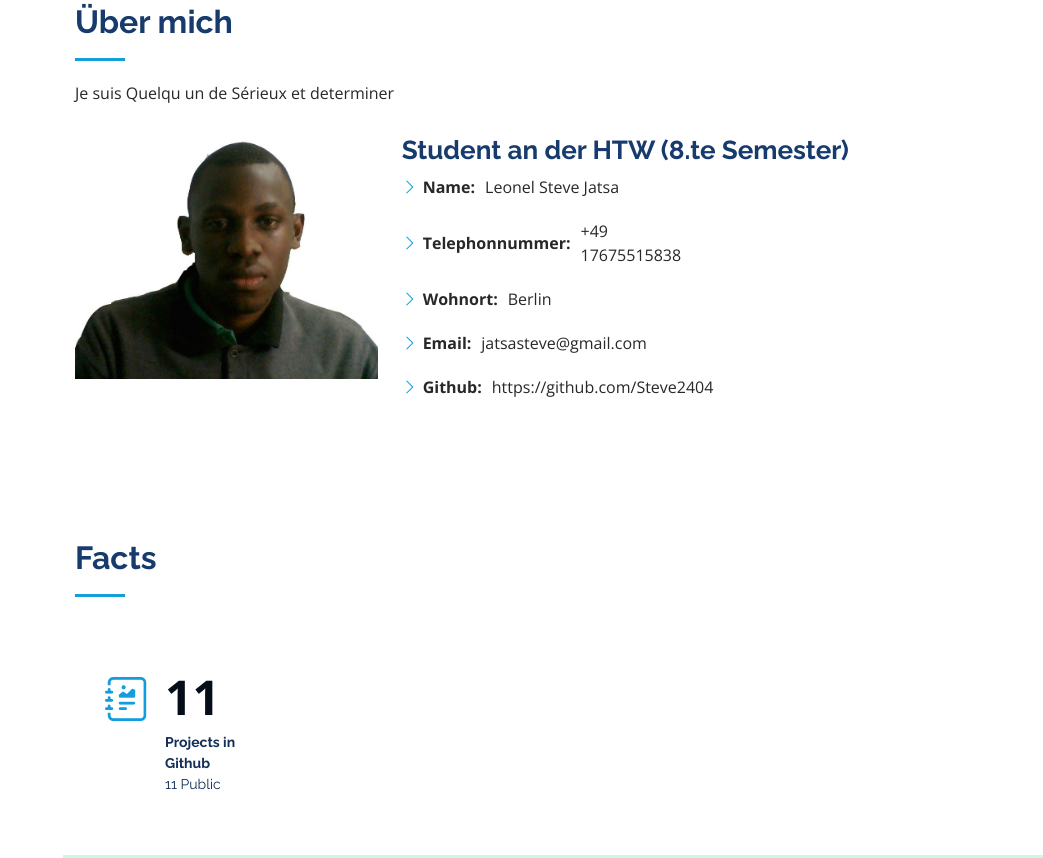
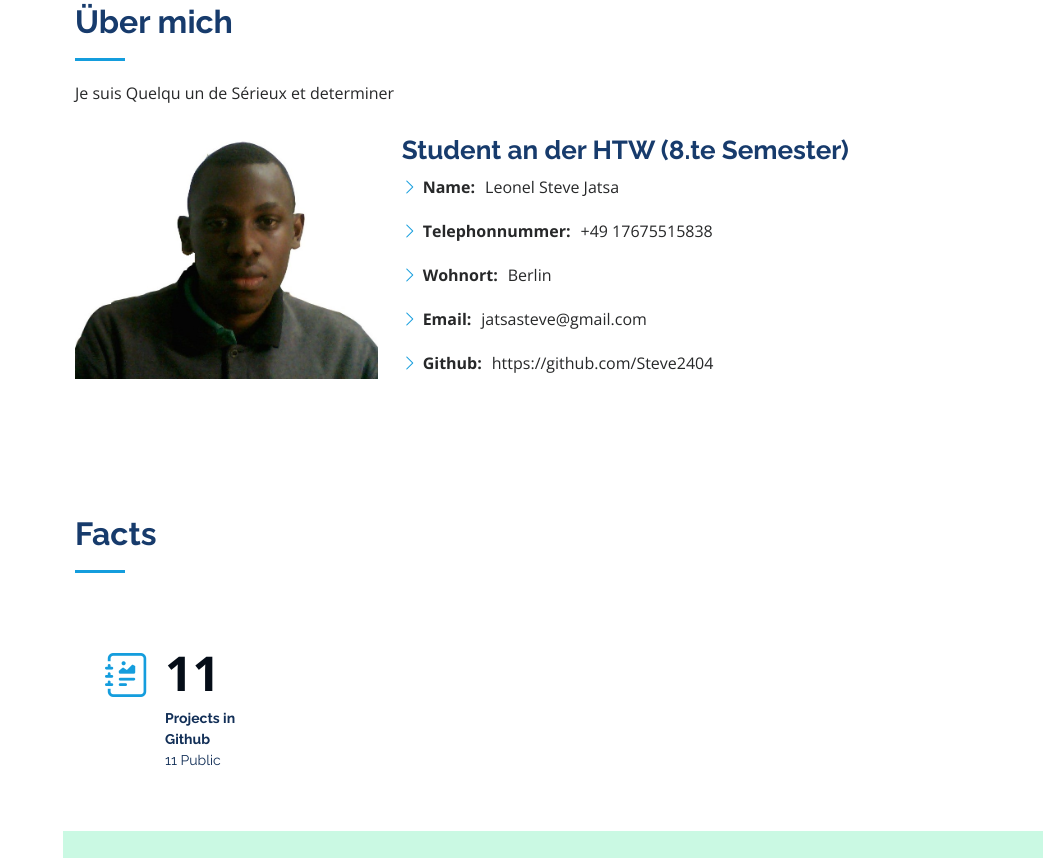
Before and after one commit to Steve2404/Online_CV, a plain HTML site: page index.html in a window 1280 px wide. Shown: the part 857-1715 px from the top of the page, without its empty margins (237-1280 px from the left). Drawn offline with nearby package versions, Linux system fonts and the light colour scheme.

```diff
--- a/assets/css/style.css
+++ b/assets/css/style.css
@@ -250,6 +250,11 @@ h1, h2, h3, h4, h5, h6 {
     line-height: 24px;
     margin-bottom: 30px;
   }
+}
+
+.span-section-about{
+  display: inline-block;
+  width: 400px;
 }
 
 /*--------------------------------------------------------------
--- a/index.html
+++ b/index.html
@@ -96,11 +96,11 @@
             <div class="row">
               <div class="col-lg-6">
                 <ul>
-                  <li><i class="bi bi-chevron-right"></i> <strong>Name:</strong> <span>Leonel Steve Jatsa</span></li>
-                  <li><i class="bi bi-chevron-right"></i> <strong>Telephonnummer:</strong> <span>+49 17675515838<span></li>
-                  <li><i class="bi bi-chevron-right"></i> <strong>Wohnort:</strong> <span>Berlin</span></li>
-                  <li><i class="bi bi-chevron-right"></i> <strong>Email:</strong> <span>jatsasteve@gmail.com</span></li>
-                  <li><i class="bi bi-chevron-right"></i> <strong>Github:</strong> <span>https://github.com/Steve2404</span></li>
+                  <li class="span-section-about"><i class="bi bi-chevron-right"></i> <strong>Name:</strong> <span>Leonel Steve Jatsa</span></li>
+                  <li class="span-section-about"><i class="bi bi-chevron-right"></i> <strong>Telephonnummer:</strong> <span>+49 17675515838<span></li>
+                  <li class="span-section-about"><i class="bi bi-chevron-right"></i> <strong>Wohnort:</strong> <span>Berlin</span></li>
+                  <li class="span-section-about"><i class="bi bi-chevron-right"></i> <strong>Email:</strong> <span>jatsasteve@gmail.com</span></li>
+                  <li class="span-section-about"><i class="bi bi-chevron-right"></i> <strong>Github:</strong> <span>https://github.com/Steve2404</span></li>
                 </ul>
               </div>
 
```
